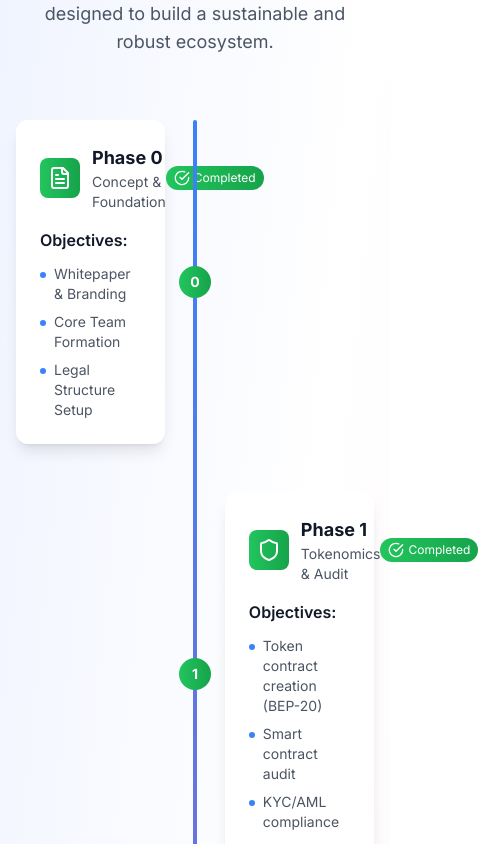
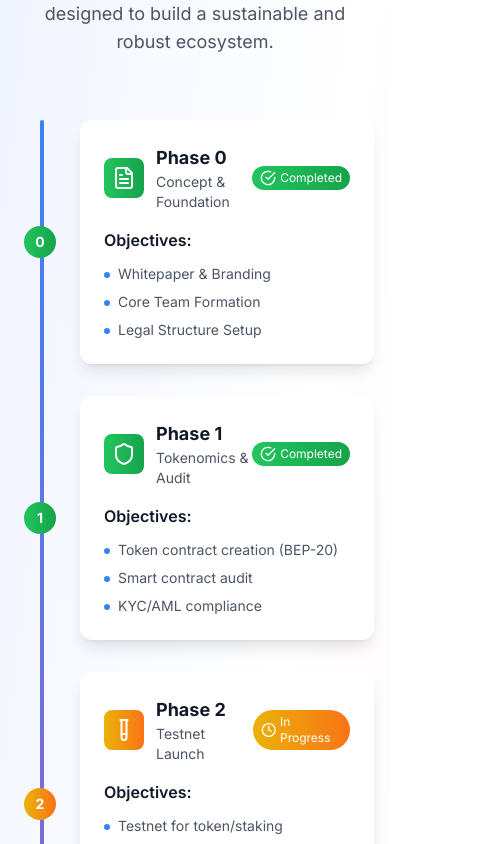
Before and after one commit to DevMindPro/berry-coin-website, a React (Create React App) app: page / in a window 390 px wide. Shown: the part 9860-10704 px from the top of the page, 478 px wide, since content can reach past the window. Built offline with nearby package versions, Linux system fonts and the light colour scheme.

Commit message:
Fix mobile navigation and roadmap alignment issues

```diff
--- a/src/components/Header.js
+++ b/src/components/Header.js
@@ -49,13 +49,13 @@ const Header = () => {
 
         {/* Mobile Navigation */}
         {isMenuOpen && (
-          <div className="md:hidden">
-            <div className="px-2 pt-2 pb-3 space-y-1 bg-white dark:bg-gray-900 border-t border-gray-200 dark:border-gray-700">
+          <div className="md:hidden absolute top-16 left-0 right-0 z-50 bg-white dark:bg-gray-900 shadow-lg border-t border-gray-200 dark:border-gray-700">
+            <div className="px-2 pt-2 pb-3 space-y-1">
               {navItems.map((item) => (
                 <a
                   key={item.name}
                   href={item.href}
-                  className="block px-3 py-2 text-gray-700 dark:text-gray-300 hover:text-primary-600 dark:hover:text-primary-400"
+                  className="block px-3 py-2 text-gray-700 dark:text-gray-300 hover:text-primary-600 dark:hover:text-primary-400 hover:bg-gray-50 dark:hover:bg-gray-800 rounded-lg transition-colors"
                   onClick={() => setIsMenuOpen(false)}
                 >
                   {item.name}
--- a/src/components/Roadmap.js
+++ b/src/components/Roadmap.js
@@ -134,15 +134,64 @@ const Roadmap = () => {
 
         {/* Timeline */}
         <div className="relative">
-          {/* Timeline Line */}
-          <div className="absolute left-1/2 transform -translate-x-1/2 w-1 h-full bg-gradient-to-b from-primary-500 to-berry-500 rounded-full"></div>
+          {/* Timeline Line - Desktop */}
+          <div className="hidden lg:block absolute left-1/2 transform -translate-x-1/2 w-1 h-full bg-gradient-to-b from-primary-500 to-berry-500 rounded-full"></div>
+
+          {/* Timeline Line - Mobile */}
+          <div className="lg:hidden absolute left-6 top-0 w-1 h-full bg-gradient-to-b from-primary-500 to-berry-500 rounded-full"></div>
 
           {/* Timeline Items */}
-          <div className="space-y-12">
+          <div className="space-y-8 lg:space-y-12">
             {phases.map((phase, index) => (
-              <div key={phase.phase} className={`flex items-center ${index % 2 === 0 ? 'flex-row' : 'flex-row-reverse'}`}>
-                {/* Content Card */}
-                <div className="w-5/12">
+              <div key={phase.phase} className={`flex items-center ${index % 2 === 0 ? 'lg:flex-row' : 'lg:flex-row-reverse'} flex-row`}>
+                {/* Mobile Layout: Always left-aligned */}
+                <div className="lg:hidden w-full">
+                  <div className="ml-16 card group hover:scale-105 transition-all duration-300">
+                    {/* Phase Header */}
+                    <div className="flex items-center justify-between mb-4">
+                      <div className="flex items-center space-x-3">
+                        <div className={`p-2 rounded-lg bg-gradient-to-r ${getStatusColor(phase.status)} text-white`}>
+                          {phase.icon}
+                        </div>
+                        <div>
+                          <h3 className="text-lg font-bold text-gray-900 dark:text-white">
+                            Phase {phase.phase}
+                          </h3>
+                          <p className="text-sm text-gray-600 dark:text-gray-400">
+                            {phase.title}
+                          </p>
+                        </div>
+                      </div>
+                      <div className={`flex items-center space-x-1 px-2 py-1 rounded-full bg-gradient-to-r ${getStatusColor(phase.status)} text-white text-xs`}>
+                        {getStatusIcon(phase.status)}
+                        <span className="capitalize">{phase.status.replace('-', ' ')}</span>
+                      </div>
+                    </div>
+
+                    {/* Objectives */}
+                    <div>
+                      <h4 className="font-semibold text-gray-900 dark:text-white mb-3">Objectives:</h4>
+                      <ul className="space-y-2">
+                        {phase.objectives.map((objective, objIndex) => (
+                          <li key={objIndex} className="flex items-start text-sm text-gray-600 dark:text-gray-400">
+                            <div className="w-1.5 h-1.5 bg-primary-500 rounded-full mr-2 mt-2 flex-shrink-0"></div>
+                            {objective}
+                          </li>
+                        ))}
+                      </ul>
+                    </div>
+                  </div>
+                </div>
+
+                {/* Mobile Timeline Node */}
+                <div className="lg:hidden absolute left-6 transform -translate-x-1/2">
+                  <div className={`w-8 h-8 rounded-full bg-gradient-to-r ${getStatusColor(phase.status)} flex items-center justify-center text-white font-bold text-sm z-10 relative`}>
+                    {phase.phase}
+                  </div>
+                </div>
+
+                {/* Desktop Layout */}
+                <div className="hidden lg:block lg:w-5/12">
                   <div className="card group hover:scale-105 transition-all duration-300">
                     {/* Phase Header */}
                     <div className="flex items-center justify-between mb-4">
@@ -180,15 +229,15 @@ const Roadmap = () => {
                   </div>
                 </div>
 
-                {/* Timeline Node */}
-                <div className="w-2/12 flex justify-center">
+                {/* Desktop Timeline Node */}
+                <div className="hidden lg:flex lg:w-2/12 justify-center">
                   <div className={`w-8 h-8 rounded-full bg-gradient-to-r ${getStatusColor(phase.status)} flex items-center justify-center text-white font-bold text-sm z-10 relative`}>
                     {phase.phase}
                   </div>
                 </div>
 
-                {/* Spacer */}
-                <div className="w-5/12"></div>
+                {/* Desktop Spacer */}
+                <div className="hidden lg:block lg:w-5/12"></div>
               </div>
             ))}
           </div>
```
